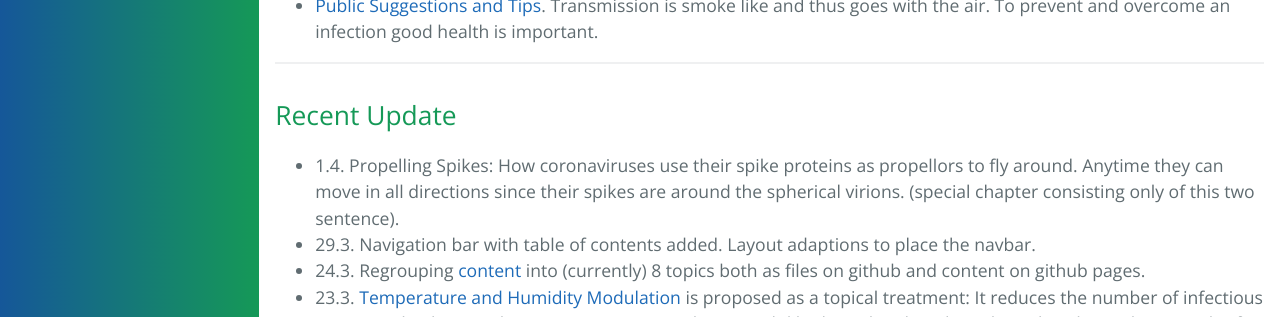
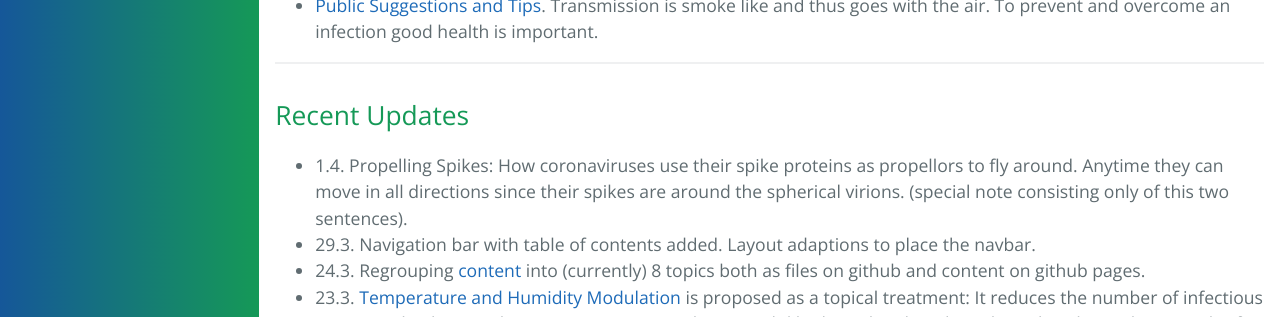
Before and after one commit to forestgrape/coronavirus, a Jekyll site: the page built from index.md, in a window 1280 px wide and 900 px high, scrolled down 389 px. Shown: the part 163-480 px from the top of the window. Built offline with Jekyll 4.4.1, drawn with Linux system fonts in a browser that asks for light colours; our own code applies the rules of GitHub Pages for plain Markdown files.

Commit message:
corrections in recent updates

```diff
--- a/index.md
+++ b/index.md
@@ -17,8 +17,8 @@ home: true
 
 ---
 
-## Recent Update
-- 1.4.  Propelling Spikes: How coronaviruses use their spike proteins as propellors to fly around. Anytime they can move in all directions since their spikes are around the spherical virions. (special chapter consisting only of this two sentence).
+## Recent Updates
+- 1.4.  Propelling Spikes: How coronaviruses use their spike proteins as propellors to fly around. Anytime they can move in all directions since their spikes are around the spherical virions. (special note consisting only of this two sentences).
 - 29.3. Navigation bar with table of contents added. Layout adaptions to place the navbar.
 - 24.3. Regrouping [content](#content) into (currently) 8 topics both as files on github and content on github pages.
 - 23.3. [Temperature and Humidity Modulation](6_prevention_and_treatment/temperature_modulation.md) is proposed as a topical treatment: It reduces the number of infectious virions and enhances the immune response. There is solid biological and epidemiological evidence that it works if used early on! (explorative)
```
